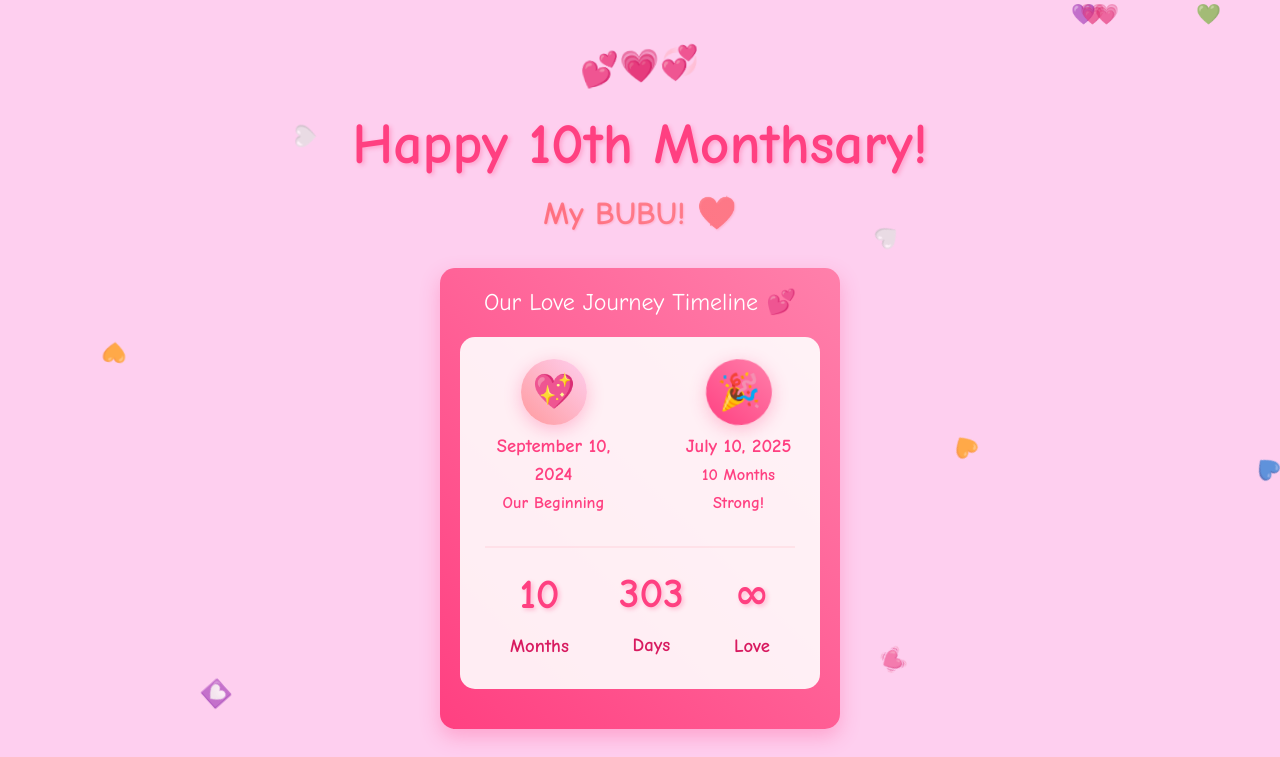
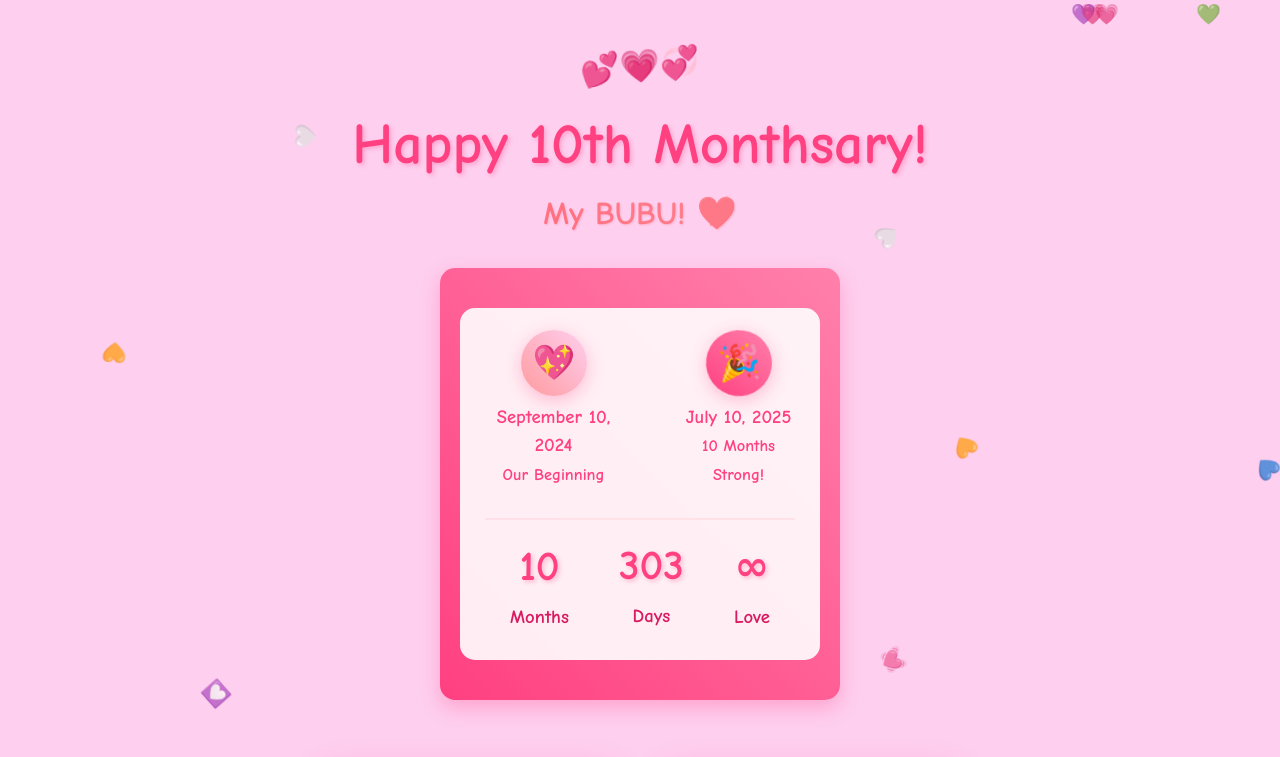
Before and after one commit to marucuuu/dudububu, a plain HTML site: page index.html in a window 1280 px wide. Shown: the top 757 px of the page. Drawn offline with nearby package versions, Linux system fonts and the light colour scheme.

Commit message:
final update

```diff
--- a/index.html
+++ b/index.html
@@ -473,7 +473,7 @@
     <!-- Countdown -->
     <div class="countdown">
   <div style="margin-bottom: 20px;">
-    <h4 style="margin-bottom: 15px;">Our Love Journey Timeline 💕</h4>
+
   </div>
 
   <div class="timeline-container">
```
